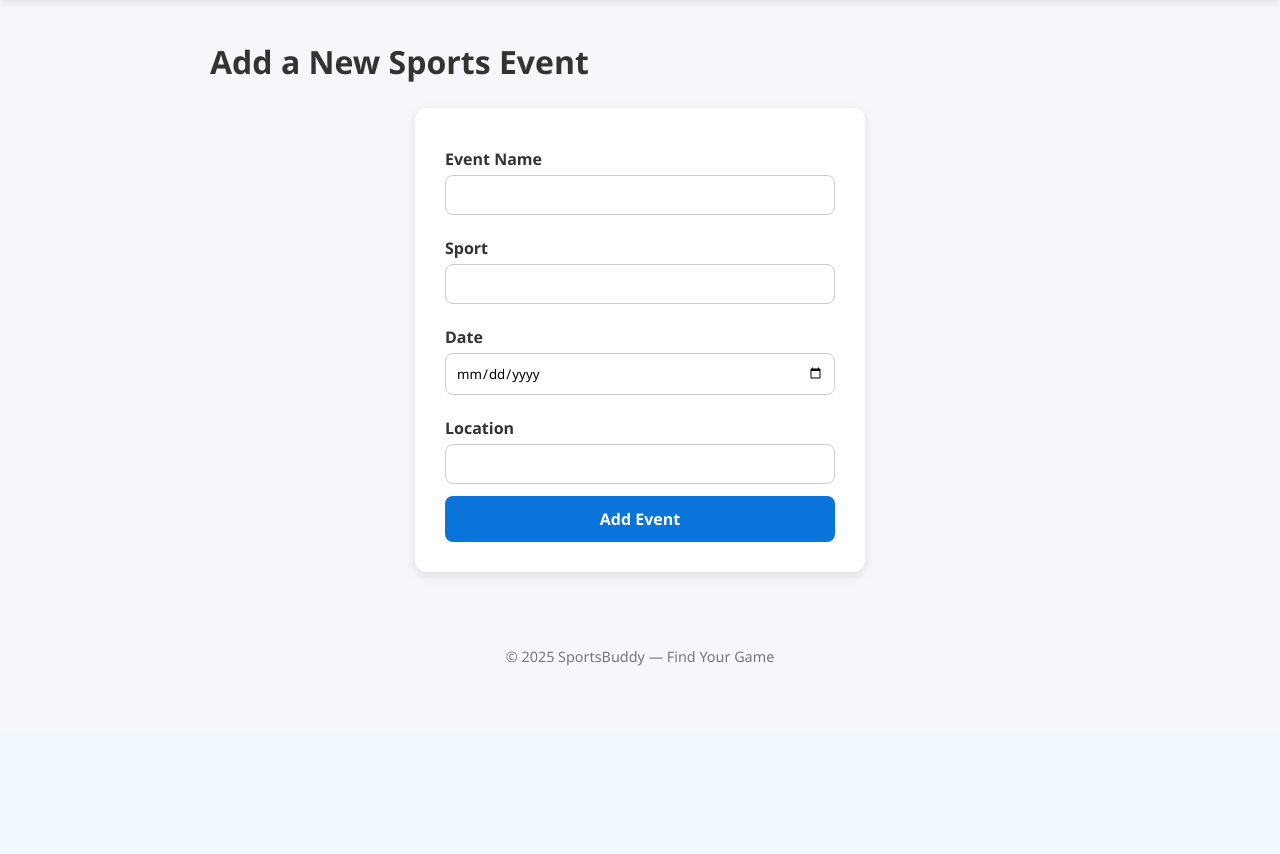
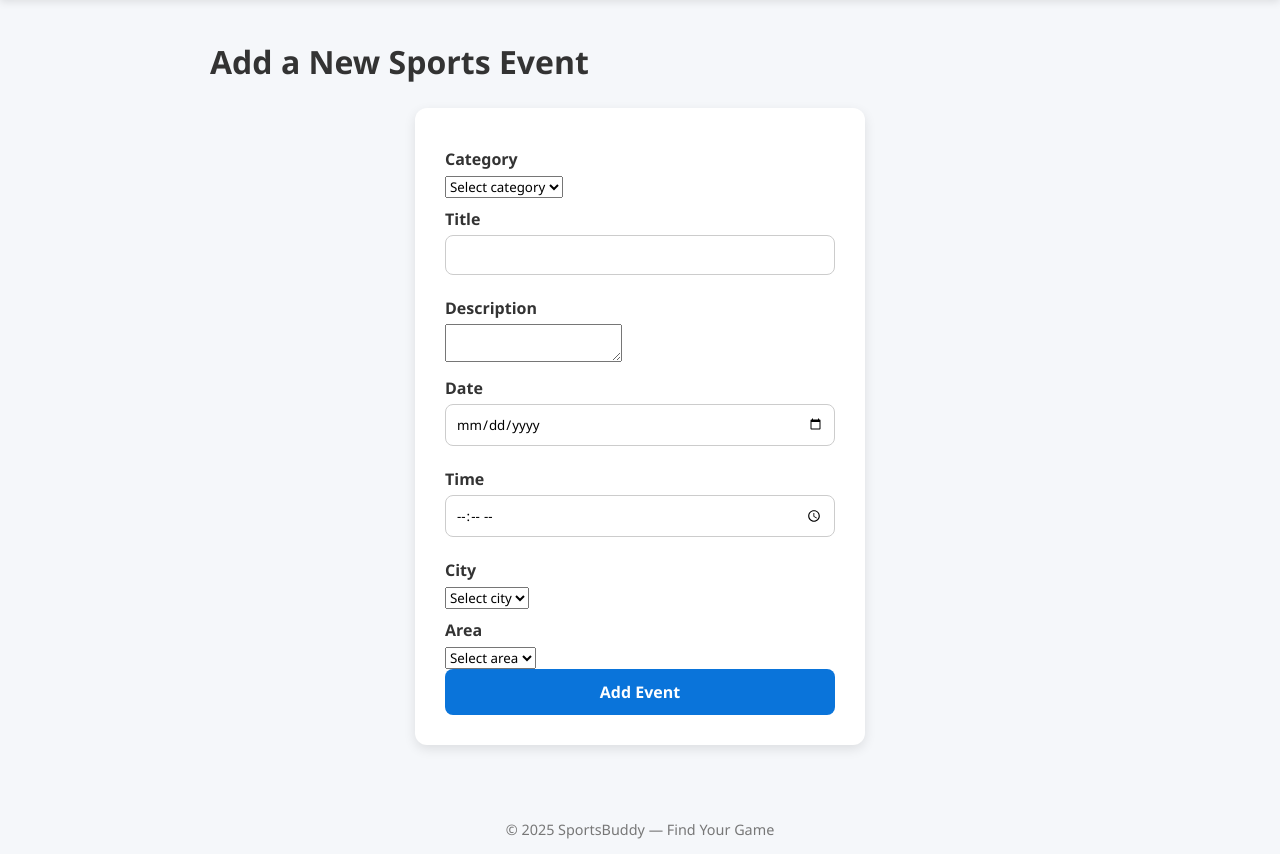
Before and after one commit to malavikamb2k1-create/sports-buddy, a Django app: page /add-event/ in a window 1280 px wide. Shown: the part 67-921 px from the top of the page. Before the commit the page ends 733 px from the top, so only its background shows below. Run offline with Django 5.2, Linux system fonts and the light colour scheme; data that the repository does not hold is empty.

Commit message:
Update add_event.html

```diff
--- a/sportsbuddy/myapp/templates/add_event.html
+++ b/sportsbuddy/myapp/templates/add_event.html
@@ -7,17 +7,41 @@
 <form method="POST" class="form-box">
     {% csrf_token %}
 
-    <label>Event Name</label>
-    <input type="text" name="name" required>
+    <label>Category</label>
+    <select name="category" required>
+        <option value="">Select category</option>
+        {% for category in categories %}
+            <option value="{{ category.id }}">{{ category.name }}</option>
+        {% endfor %}
+    </select>
 
-    <label>Sport</label>
-    <input type="text" name="sport" required>
+    <label>Title</label>
+    <input type="text" name="title" required>
+
+    <label>Description</label>
+    <textarea name="description" required></textarea>
 
     <label>Date</label>
     <input type="date" name="date" required>
 
-    <label>Location</label>
-    <input type="text" name="location" required>
+    <label>Time</label>
+    <input type="time" name="time" required>
+
+    <label>City</label>
+    <select name="city" required>
+        <option value="">Select city</option>
+        {% for city in cities %}
+            <option value="{{ city.id }}">{{ city.name }}</option>
+        {% endfor %}
+    </select>
+
+    <label>Area</label>
+    <select name="area" required>
+        <option value="">Select area</option>
+        {% for area in areas %}
+            <option value="{{ area.id }}">{{ area.name }}</option>
+        {% endfor %}
+    </select>
 
     <button type="submit" class="btn-primary">Add Event</button>
 </form>
```
